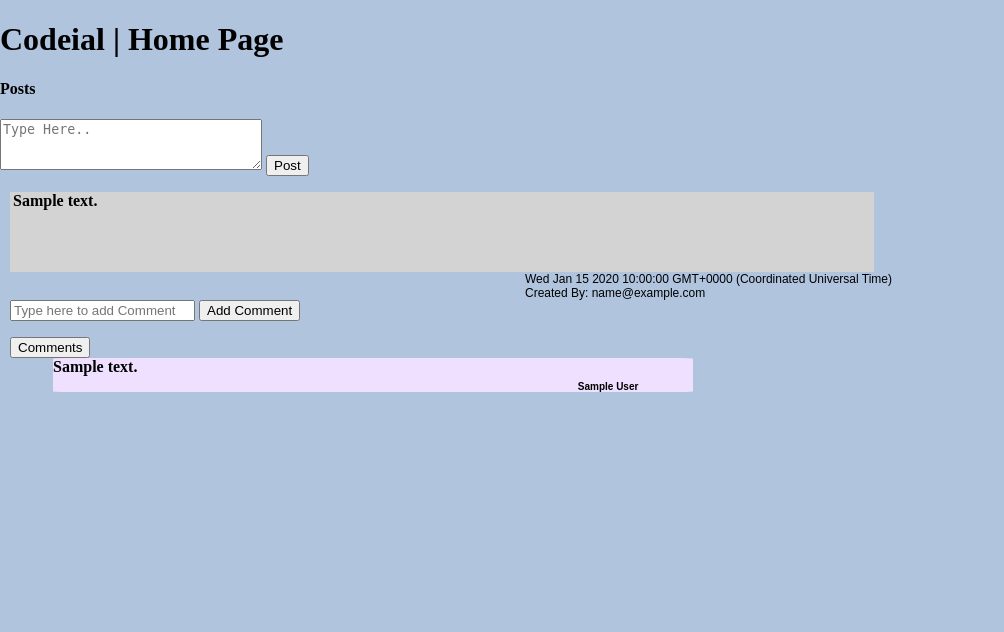
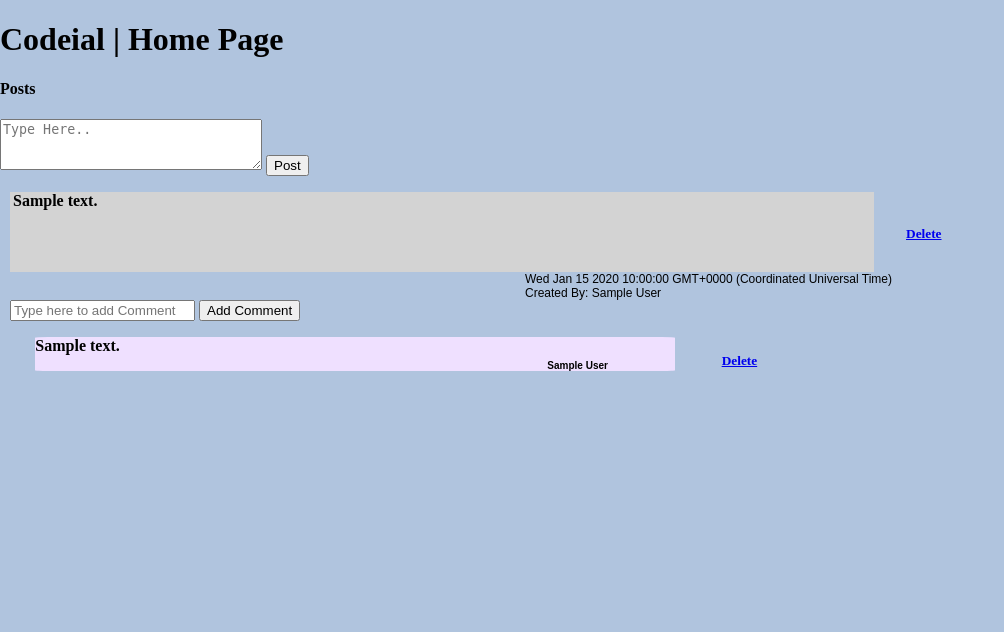
Before and after one commit to Akshay-Git-repo/Social_Media, a Node server app: page / in a window 1280 px wide. Shown: the part 67-699 px from the top of the page, without its empty margins (0-1004 px from the left). Run offline with Node 20, Linux system fonts and the light colour scheme; a user stored in the database is signed in; tables that the repository leaves empty hold one stand-in row (values such as "Sample post"); style sheets or scripts are compiled from the project's sources; some libraries are stand-ins or nearby versions.

Commit message:
Comment delete functionality

```diff
--- a/assets/css/home.css
+++ b/assets/css/home.css
@@ -32,4 +32,9 @@
   .post-comments-list li small {
     font-family: sans-serif;
     font-size: x-small;
-    margin-left: 41vw; }
+    margin-left: 40vw; }
+
+.comment-container {
+  display: flex;
+  flex-direction: row;
+  justify-content: space-evenly; }
--- a/assets/scss/home.scss
+++ b/assets/scss/home.scss
@@ -46,12 +46,22 @@
     background-color: hsl(269, 100%, 94%);
     margin-bottom: 2px;
     border-radius: 2%;
+
     small
         {
             font-family: sans-serif;
             font-size: x-small;
-            margin-left: 41vw;
+            margin-left: 40vw;
         }
     }
 
 }
+
+
+.comment-container
+{
+
+    display: flex;
+    flex-direction: row;
+   justify-content: space-evenly;
+}
--- a/controllers/home_controller.js
+++ b/controllers/home_controller.js
@@ -35,6 +35,9 @@
 
         Post.find({}).populate("user").populate({path:'comments',populate:{path:'user'}}).exec(function(err,posts)
         {
+            console.log("hi");
+
+
             return res.render('home',
                    {
                          Posts:posts,
--- a/routes/comments.js
+++ b/routes/comments.js
@@ -6,7 +6,7 @@
 
 router.post("/create",passport.checkAuthentication,comments_controller.create);
 
-
+router.get("/destroy/:id",passport.checkAuthentication,comments_controller.destroy);
 
 console.log("route is loaded");
 
--- a/routes/post.js
+++ b/routes/post.js
@@ -6,7 +6,7 @@
 
 router.post("/create",passport.checkAuthentication,post_controller.create);
 
-
+router.get("/destroy/:id",passport.checkAuthentication,post_controller.destroy);
 
 console.log("route is loaded");
 
--- /dev/null
+++ b/views/_post.ejs
@@ -0,0 +1,72 @@
+<% Posts.forEach(function(posted_data) { %>
+    <div id="posted_content">
+
+        <li><%= posted_data.content %> </li>
+        <!-- to check whether  user is logged in and then user who did the post and logged in the user are same or not? -->
+      <p>  <% if((locals.user) && (posted_data.user.id==locals.user.id)){%>
+        <small>
+            <a href="/post/destroy/<%=posted_data.id%>" style="margin-left: 70vw;">Delete</a>
+        </small>
+        <%}%>
+    </p>
+    </div>
+    <div id="post_created_time">
+        <li><%= posted_data.createdAt %></li>
+    </div>
+    <div id="posted_by">
+        <li>Created By: <%= posted_data.user.name%> </li>
+    </div>
+
+
+    <div class="post-comment">
+        <%if(locals.user){ %>
+
+            <form action="/comments/create" method="POST">
+                <input type="text" name="content" placeholder="Type here to add Comment">
+                <input type="hidden" name="post" value="<%=posted_data._id%>">
+                <input type="submit" value="Add Comment">
+            </form>
+
+
+        <%}%>
+
+        <!-- <button onclick="myFunction()">Comments</button> -->
+        <div class="post-comments-list">
+            <ul id="post-comments-<%=posted_data._id%>" style="list-style-type:none;">
+                <% for (comment of posted_data.comments){%>
+                <div class="comment-container" style="margin-left:-25vw;">
+                    <li >
+
+                        <%=comment.content%>
+
+                        <br>
+                        <small><%=comment.user.name%></small>
+
+
+                    </li>
+
+                    <p>  <% if((locals.user) && (comment.user.id==locals.user.id)||(locals.user.id==posted_data.user.id)){%>
+                        <small style="margin-left: -20vw;">
+                            <a href="/comments/destroy/<%=comment.id%>">Delete</a>
+                        </small>
+                        <%}%>
+                    </p>
+                </div>
+                    <%}%>
+
+
+
+
+
+            </ul>
+
+
+
+        </div>
+
+    </div>
+
+
+
+
+    <% }); %>
--- a/views/home.ejs
+++ b/views/home.ejs
@@ -1,3 +1,5 @@
+
+
 <link rel="stylesheet" href="/css/home.css">
 
 <h1><%=locals.title%></h1>
@@ -15,57 +17,8 @@
 
 
             <ul id="all-posts" style="list-style-type:none;">
-                <% Posts.forEach(function(posted_data) { %>
-                    <div id="posted_content">
-                        <li><%= posted_data.content %> </li>
-                    </div>
-                    <div id="post_created_time">
-                        <li><%= posted_data.createdAt %></li>
-                    </div>
-                    <div id="posted_by">
-                        <li>Created By: <%= user.email%> </li>
-                    </div>
 
-
-                    <div class="post-comment">
-                        <%if(locals.user){ %>
-
-                            <form action="/comments/create" method="POST">
-                                <input type="text" name="content" placeholder="Type here to add Comment">
-                                <input type="hidden" name="post" value="<%=posted_data._id%>">
-                                <input type="submit" value="Add Comment">
-                            </form>
-
-
-                        <%}%>
-
-                        <button onclick="myFunction()">Comments</button>
-                        <div class="post-comments-list">
-                            <ul id="post-comments-<%=posted_data._id%>" style="list-style-type:none;">
-                                <% for (comment of posted_data.comments){%>
-
-
-                                    <li>
-                                        <%=comment.content%>
-
-                                        <br>
-                                        <small><%=comment.user.name%></small>
-                                    </li>
-
-
-                                    <%}%>
-                            </ul>
-
-
-
-                        </div>
-
-                    </div>
-
-
-
-                <% }); %>
-
+               <%- include('_post'); %>
 
             </ul>
 
--- a/views/user_sign_up.ejs
+++ b/views/user_sign_up.ejs
@@ -1,3 +1,4 @@
+
 <h2>User Sign Up </h2>
 
 <form action="/users/create" method="POST">
```
Also changed, not shown: controllers/comments_controller.js (+30 -0 lines), controllers/post_controller.js (+33 -2 lines), views/_comment.ejs (added, +14 -0 lines).
